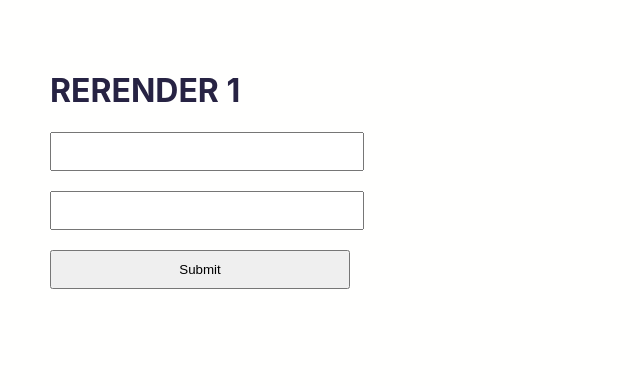
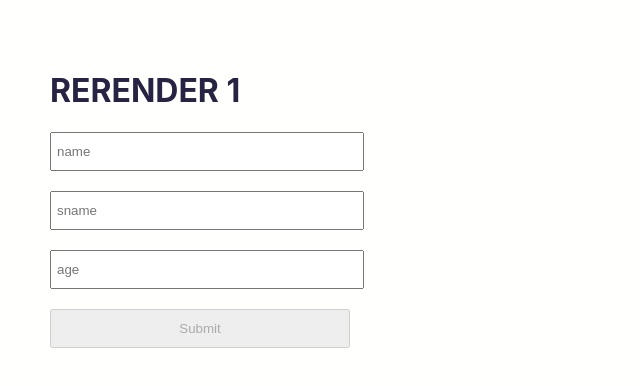
Before and after one commit to Elmar101/react-redux-typescript, a React (Create React App) app: page / in a window 1280 px wide. Shown: the top 386 px of the page, without its empty margins (0-640 px from the left). Built offline with nearby package versions, Linux system fonts and the light colour scheme.

Commit message:
react-hook-form isValid

```diff
--- a/src/components/React-Hook-Forms/ExampleOne.tsx
+++ b/src/components/React-Hook-Forms/ExampleOne.tsx
@@ -6,16 +6,20 @@ import * as z from 'zod';
 import { string } from 'zod';
 
 let r = 0;
-const schema = z.object({
-  name: z.string().nonempty({message: "This is required"}),
-  age: z.number().min(10)
-});
 
 const ExampleOne = () => {
-  const {register , handleSubmit} = useForm({
-    resolver: zodResolver(schema),
-    shouldUseNativeValidation: true
+  const {register , handleSubmit , formState:{errors , isValid}} = useForm({
+    mode: 'onChange',
+    defaultValues: {
+      name: "",
+      age: "",
+      fullname: {
+        sname: ""
+      }
+    }
   });
+
+  console.log("ERRORS: ", errors);
 
   return (
     <div>
@@ -26,17 +30,28 @@ const ExampleOne = () => {
 
       })}>
         <input
-          {...register("name", {})}
+          {...register("name", {required: "name is required"})}
           type="text"
+          placeholder='name'
         />
 
-        <br/><br/>
+        <br/>{errors.name?.message && <p>{errors.name.message}</p>}<br/>
+
         <input
-          {...register("age", {valueAsNumber: true})}
+          {...register("fullname.sname", {required: "sname is required"})}
+          type="text"
+          placeholder='sname'
+        />
+
+        <br/>{errors.fullname?.sname?.message && <p>{errors.fullname?.sname?.message}</p>}<br/>
+
+        <input
+          {...register("age", {required: "enter your age" ,valueAsNumber: true , min: 5})}
           type="number"
+          placeholder='age'
         />
-        <br/><br/>
-        <input type="submit"/>
+       <br/>{errors.age?.message && <p>{errors.age.message}</p>}<br/>
+        <input type="submit" disabled={!isValid}/>
     </form>
     </div>
   )
```
